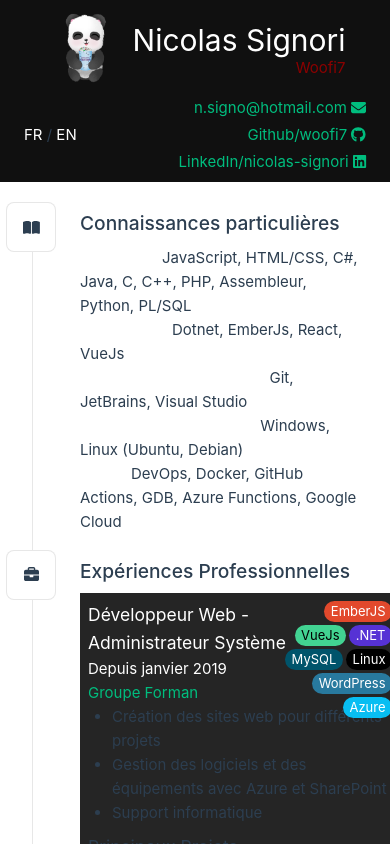
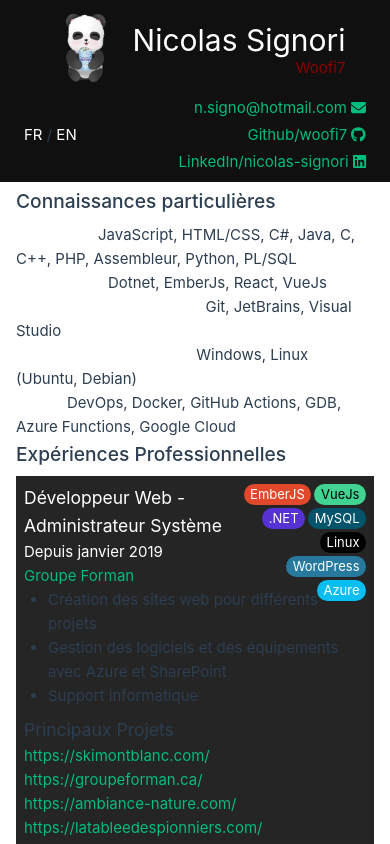
Before and after one commit to woofi7/nsignori.ca, a Vue app: page / in a window 390 px wide. Shown: the top 844 px of the page. Built offline with nearby package versions, Linux system fonts and the light colour scheme.

Commit message:
Fix display width for mobile

```diff
--- a/src/assets/main.css
+++ b/src/assets/main.css
@@ -3,7 +3,7 @@
 #app {
   max-width: 1280px;
   margin: 0 auto;
-  padding: 2rem;
+  padding: 1rem;
 
   font-weight: normal;
 }
--- a/src/components/Section.vue
+++ b/src/components/Section.vue
@@ -13,12 +13,23 @@
 </template>
 
 <style scoped>
+i {
+  display: none;
+}
 .item {
   margin-top: 0rem;
   display: flex;
   position: relative;
 }
 
+h3 {
+  font-size: 1.2rem;
+  font-weight: 500;
+  margin-bottom: 0.4rem;
+  color: var(--color-heading);
+}
+
+@media screen and (min-width: 600px) {
   .details {
     flex: 1;
     margin-left: 1rem;
@@ -30,13 +41,6 @@
     place-content: center;
 
     color: var(--color-text);
-}
-
-h3 {
-  font-size: 1.2rem;
-  font-weight: 500;
-  margin-bottom: 0.4rem;
-  color: var(--color-heading);
   }
 
   .item {
@@ -71,4 +75,5 @@
   .item:last-of-type:after {
     display: none;
   }
+}
 </style>
```
Lines whose indentation alone changed are shown as unchanged.
